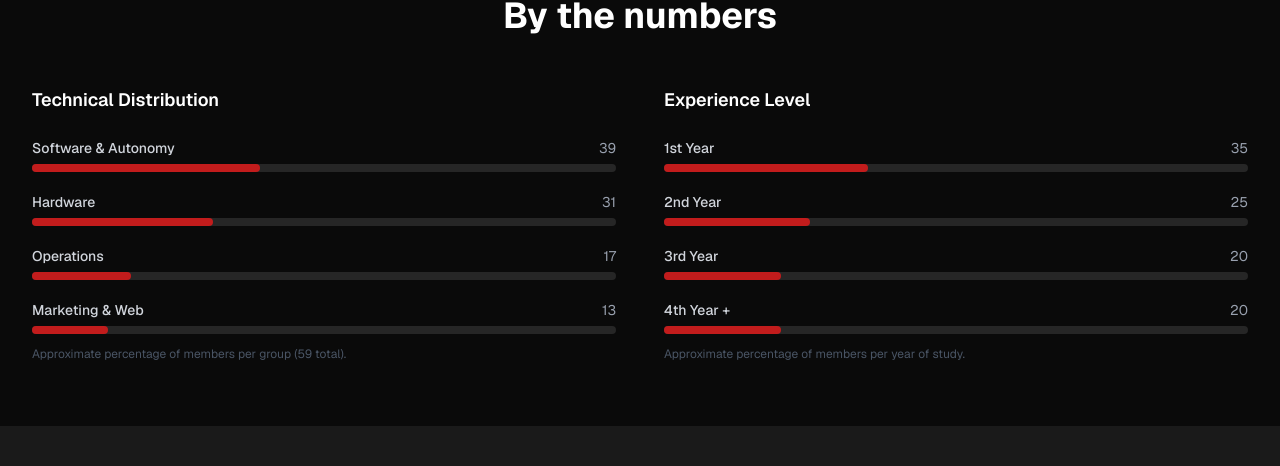
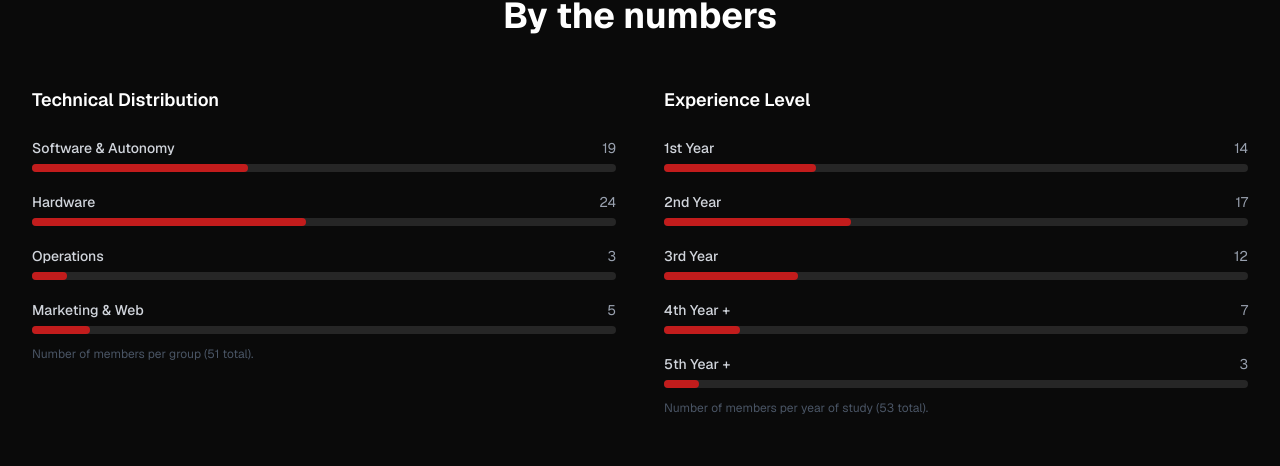
Before and after one commit to vortexntnu/Website_v2, a Next.js app in the folder vortex_website/: page /about in a window 1280 px wide. Shown: the part 1872-2338 px from the top of the page. Built offline with nearby package versions, Linux system fonts and the light colour scheme.

Commit message:
Changed member info from percentage to actual data

```diff
--- a/vortex_website/src/app/about/page.tsx
+++ b/vortex_website/src/app/about/page.tsx
@@ -48,17 +48,18 @@ const valueCards = [
 ];
 
 const technicalStats = [
-  { label: "Software & Autonomy", value: 39 },
-  { label: "Hardware", value: 31 },
-  { label: "Operations", value: 17 },
-  { label: "Marketing & Web", value: 13 },
+  { label: "Software & Autonomy", value: 19 },
+  { label: "Hardware", value: 24 },
+  { label: "Operations", value: 3 },
+  { label: "Marketing & Web", value: 5 },
 ];
 
 const experienceStats = [
-  { label: "1st Year", value: 35 },
-  { label: "2nd Year", value: 25 },
-  { label: "3rd Year", value: 20 },
-  { label: "4th Year +", value: 20 },
+  { label: "1st Year", value:14 },
+  { label: "2nd Year", value: 17 },
+  { label: "3rd Year", value: 12 },
+  { label: "4th Year +", value: 7 },
+  { label: "5th Year +", value: 3 },
 ];
 
 const timelineItems = [
@@ -171,19 +172,19 @@ export default function AboutPage() {
               <h3 className="text-lg font-semibold text-white mb-6">Technical Distribution</h3>
               <div className="flex flex-col gap-5">
                 {technicalStats.map((s) => (
-                  <StatBar key={s.label} label={s.label} value={s.value} max={100} />
+                  <StatBar key={s.label} label={s.label} value={s.value} max={51} />
                 ))}
               </div>
-              <p className="mt-3 text-xs text-gray-600">Approximate percentage of members per group (59 total).</p>
+              <p className="mt-3 text-xs text-gray-600">Number of members per group (51 total).</p>
             </div>
             <div>
               <h3 className="text-lg font-semibold text-white mb-6">Experience Level</h3>
               <div className="flex flex-col gap-5">
                 {experienceStats.map((s) => (
-                  <StatBar key={s.label} label={s.label} value={s.value} max={100} />
+                  <StatBar key={s.label} label={s.label} value={s.value} max={53} />
                 ))}
               </div>
-              <p className="mt-3 text-xs text-gray-600">Approximate percentage of members per year of study.</p>
+              <p className="mt-3 text-xs text-gray-600">Number of members per year of study (53 total).</p>
             </div>
           </div>
         </div>
```
Also changed, not shown: 1 other file (tests, documents, lock files or other folders).
